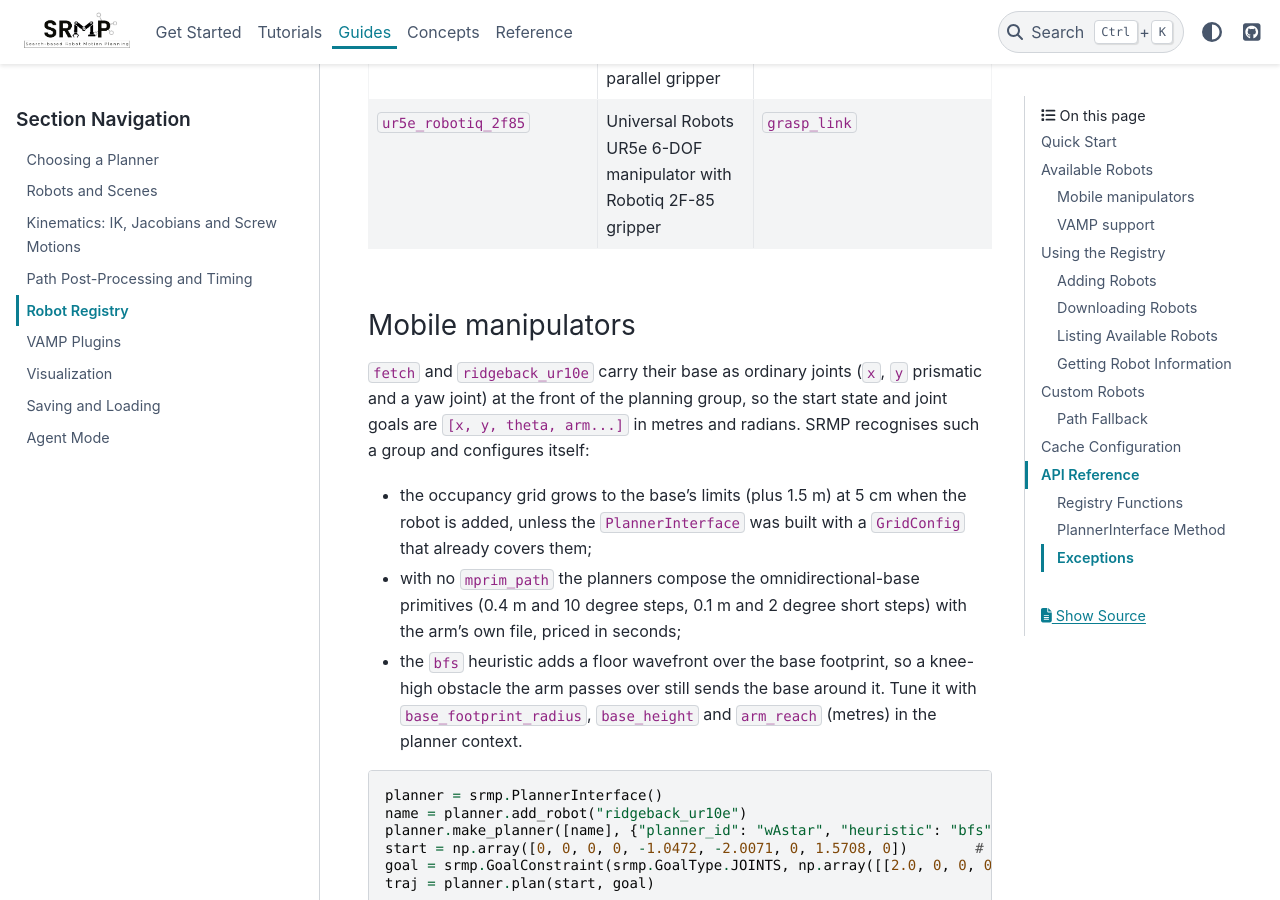
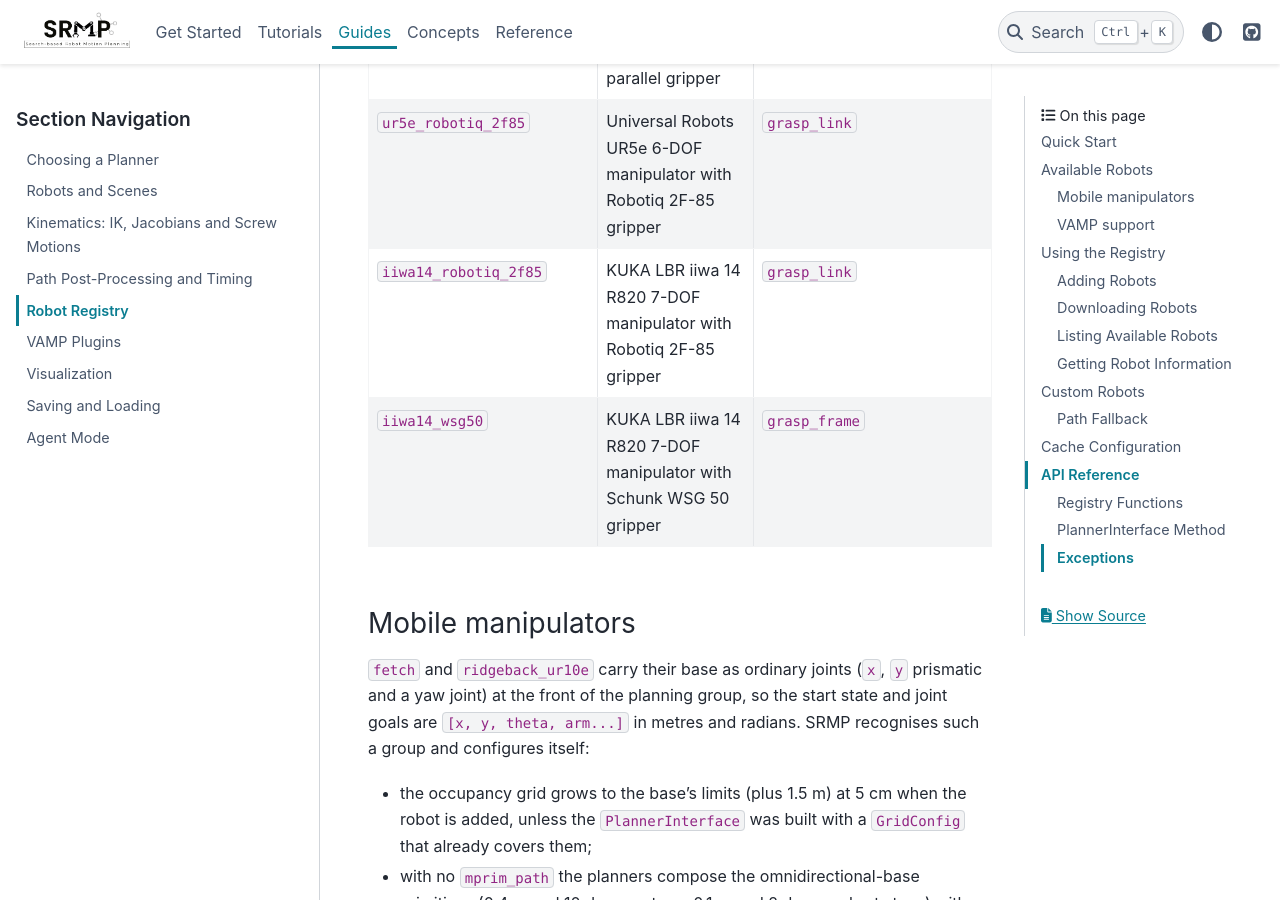
Before and after one commit to imishani/srmp-docs, a Sphinx documentation site: the page built from docs/source/user_guide/robot_registry.rst, in a window 1280 px wide and 900 px high, scrolled down 5640 px. Built offline with Sphinx 7.4.7 and the PyData theme 0.15.4, drawn with Linux system fonts in a browser that asks for light colours; some of the changed text lies outside the part shown.

Commit message:
registry: iiwa14 with Robotiq 2F-85 and with Schunk WSG 50

```diff
--- a/docs/source/user_guide/data_downloads.rst
+++ b/docs/source/user_guide/data_downloads.rst
@@ -64,6 +64,8 @@ These archives are used by the :doc:`robot_registry` for automatic downloads. Yo
 - :download:`vx300s.tar.gz <../_static/robots/vx300s.tar.gz>` - Trossen Robotics (Interbotix) ViperX 300 6-DOF manipulator with Interbotix parallel gripper
 - :download:`wx250s.tar.gz <../_static/robots/wx250s.tar.gz>` - Trossen Robotics (Interbotix) WidowX 250 6-DOF manipulator with Interbotix parallel gripper
 - :download:`ur5e_robotiq_2f85.tar.gz <../_static/robots/ur5e_robotiq_2f85.tar.gz>` - Universal Robots UR5e 6-DOF manipulator with Robotiq 2F-85 gripper
+- :download:`iiwa14_robotiq_2f85.tar.gz <../_static/robots/iiwa14_robotiq_2f85.tar.gz>` - KUKA LBR iiwa 14 R820 7-DOF manipulator with Robotiq 2F-85 gripper
+- :download:`iiwa14_wsg50.tar.gz <../_static/robots/iiwa14_wsg50.tar.gz>` - KUKA LBR iiwa 14 R820 7-DOF manipulator with Schunk WSG 50 gripper
 
 Each archive contains the URDF, SRDF, and mesh files needed for planning. There
 is no longer a single bundled "all robots" archive — with this many robots it
--- a/docs/source/user_guide/robot_registry.rst
+++ b/docs/source/user_guide/robot_registry.rst
@@ -142,6 +142,12 @@ The following robots are available in the registry:
    * - ``ur5e_robotiq_2f85``
      - Universal Robots UR5e 6-DOF manipulator with Robotiq 2F-85 gripper
      - ``grasp_link``
+   * - ``iiwa14_robotiq_2f85``
+     - KUKA LBR iiwa 14 R820 7-DOF manipulator with Robotiq 2F-85 gripper
+     - ``grasp_link``
+   * - ``iiwa14_wsg50``
+     - KUKA LBR iiwa 14 R820 7-DOF manipulator with Schunk WSG 50 gripper
+     - ``grasp_frame``
 
 Mobile manipulators
 ~~~~~~~~~~~~~~~~~~~
@@ -231,7 +237,7 @@ View what robots are available:
    #             'yam', 'yam_pro', 'yam_ultra', 'big_yam',
    #             'ur3', 'ur5', 'ur10', 'ur3e', 'ur5e', 'ur10e', 'ur16e',
    #             'fr3', 'openarm', 'piper', 'iiwa14', 'iiwa7', 'vx300s', 'wx250s',
-   #             'ur5e_robotiq_2f85'],
+   #             'ur5e_robotiq_2f85', 'iiwa14_robotiq_2f85', 'iiwa14_wsg50'],
    #  'local': ['panda'],  # already downloaded
    #  'custom': []}        # user-registered
 
```
Also changed, not shown: docs/source/_static/robots/manifest.json, 2 other files.
